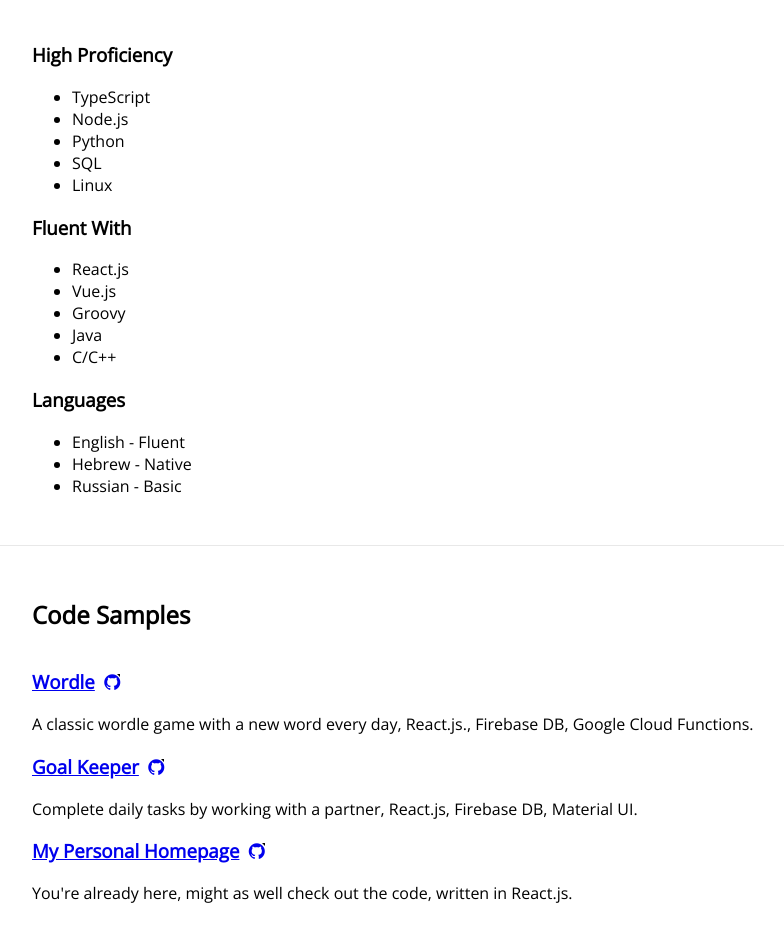
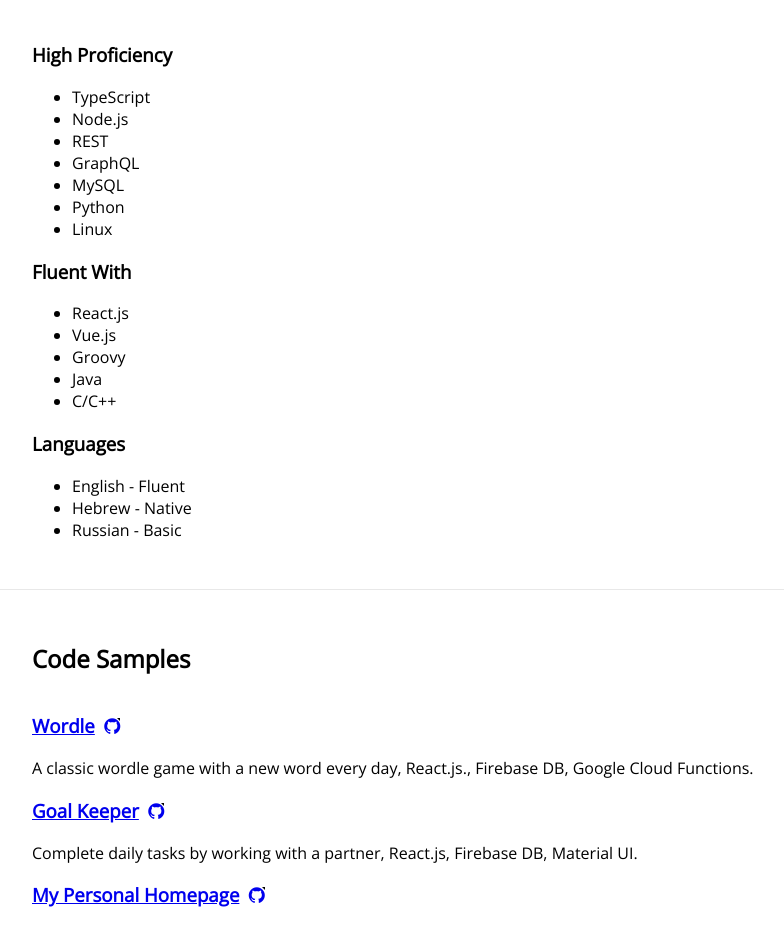
Before and after one commit to AlexanderBiba/AlexanderBiba.github.io, a React (Create React App) app: page / in a window 1280 px wide. Shown: the part 2626-3552 px from the top of the page, without its empty margins (48-832 px from the left). Built offline with nearby package versions, Linux system fonts and the light colour scheme.

Commit message:
Update skills list in Skills component

```diff
--- a/src/Skills.js
+++ b/src/Skills.js
@@ -9,8 +9,10 @@
         <ul>
           <li>TypeScript</li>
           <li>Node.js</li>
+          <li>REST</li>
+          <li>GraphQL</li>
+          <li>MySQL</li>
           <li>Python</li>
-                    <li>SQL</li>
           <li>Linux</li>
         </ul>
         <h3>Fluent With</h3>
@@ -29,5 +31,5 @@
         </ul>
       </div>
     </section>
-    )
+  );
 }
```
Lines whose indentation alone changed are shown as unchanged.
